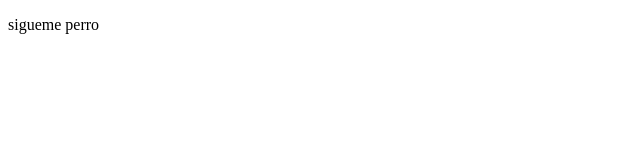
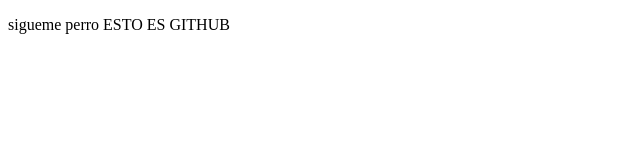
Before and after one commit to Baedz/proyectoDemoCusroPrework, a plain HTML site: page index.html in a window 1280 px wide. Shown: the whole page, without its empty margins (0-640 px from the left). Drawn offline with Linux system fonts and the light colour scheme.

Commit message:
CAMBIO SE AGREGO LA PALABRA GITHUT

```diff
--- a/index.html
+++ b/index.html
@@ -7,7 +7,7 @@
     <title>HOLA MUNDO. PINCJHES PERROS del mal  </title>
 </head>
 <body>
-    <p>sigueme perro
+    <p>sigueme perro  ESTO ES GITHUB
 
 
 
```
